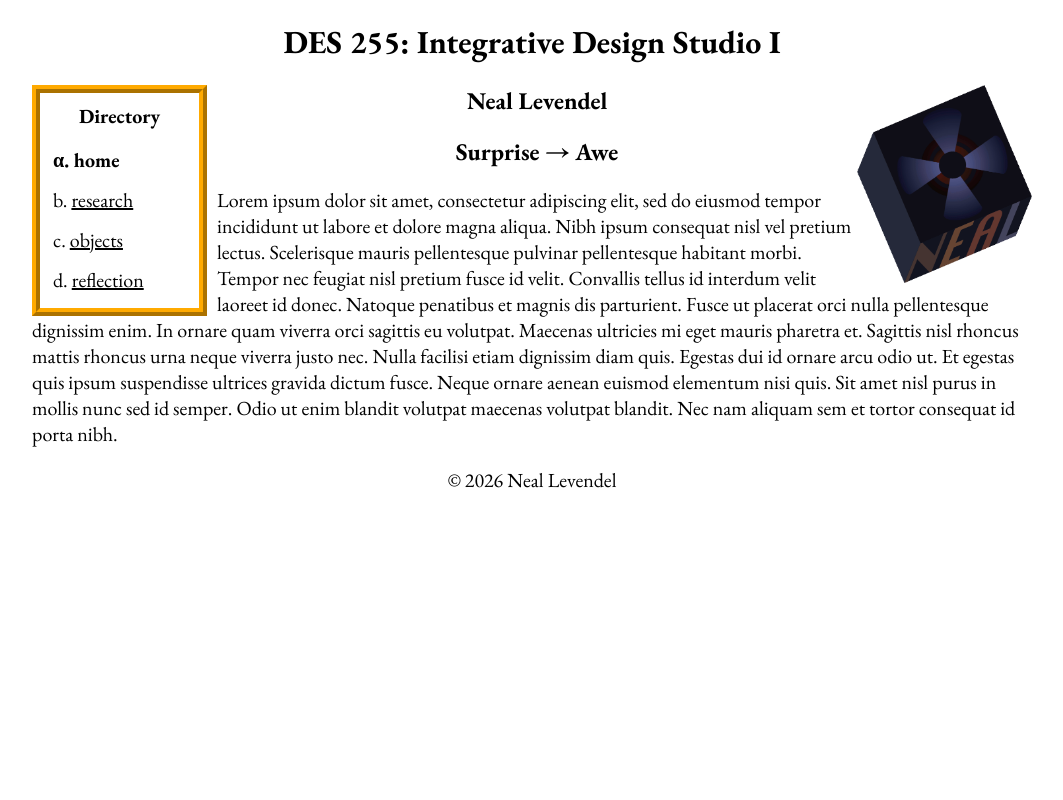
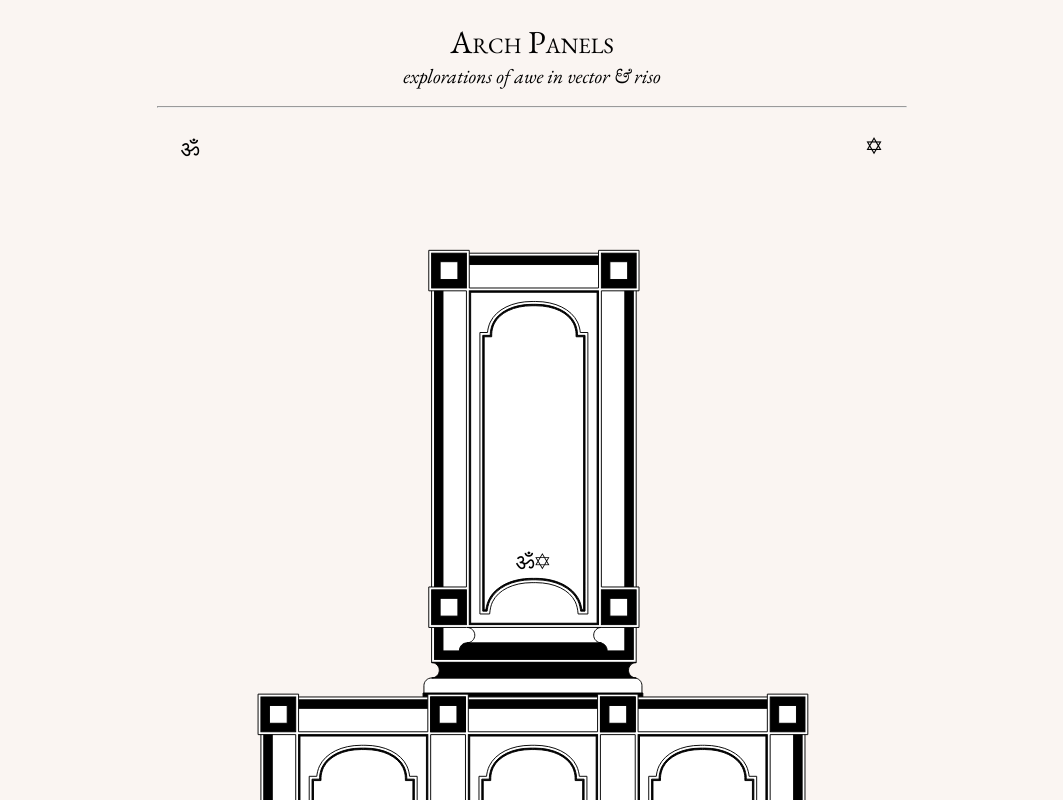
Before and after one commit to NealMarcLevendel/DES255_Website_Tests, a plain HTML site: page portfolio/index.html in a window 1280 px wide. Shown: the top 800 px of the page, without its empty margins (108-1171 px from the left). Drawn offline with nearby package versions, Linux system fonts and the light colour scheme.

Commit message:
arch panel redesign

```diff
--- a/portfolio/index.html
+++ b/portfolio/index.html
@@ -12,36 +12,16 @@
         <meta name="viewport" content="width=device-width, initial-scale=1.0">
     </head>
     <body>
-        <h1>DES 255: Integrative Design Studio I</h1>
-        <table class="menu">
-            <div class="menu_contents">
-                <tr>
-                    <th>Directory</th>
-                </tr>
-                <tr><td>
-                    <li class="selected">
-                        <span class="selected">home</span>
-                    </li>
-                    <li>
-                        <a href="research.html">research</a>
-                    </li>
-                    <li>
-                        <a href="objects.html">objects</a>
-                    </li>
-                    <li>
-                        <a href="reflection.html">reflection</a>
-                    </li>
-                </td></tr>
-            </div>
+        <h1>Arch Panels</h1>
+        <h2>explorations of awe in vector & riso</h2>
+        <hr>
+        <img src="img/11x17.svg" alt="basketarch">
+
+        <table>
+            <p class="descr">Lorem ipsum dolor sit amet, consectetur adipiscing elit. Sed do eiusmod tempor incididunt ut labore et dolore magna aliqua. Ut enim ad minim veniam, quis nostrud exercitation ullamco laboris nisi ut aliquip ex ea commodo consequat. Duis aute irure dolor in reprehenderit in voluptate velit esse cillum dolore eu fugiat nulla pariatur. Excepteur sint occaecat cupidatat non proident, sunt in culpa qui officia deserunt mollit anim id est laborum.</p>
         </table>
-
-        <img src="../img/index-quatre.gif" alt="logo">
-
-        <h2>Neal Levendel</h2>
-        <h2>Surprise → Awe</h2>
-        <!-- <h2>Statement</h2> -->
-        <p class="data">Lorem ipsum dolor sit amet, consectetur adipiscing elit, sed do eiusmod tempor incididunt ut labore et dolore magna aliqua. Nibh ipsum consequat nisl vel pretium lectus. Scelerisque mauris pellentesque pulvinar pellentesque habitant morbi. Tempor nec feugiat nisl pretium fusce id velit. Convallis tellus id interdum velit laoreet id donec. Natoque penatibus et magnis dis parturient. Fusce ut placerat orci nulla pellentesque dignissim enim. In ornare quam viverra orci sagittis eu volutpat. Maecenas ultricies mi eget mauris pharetra et. Sagittis nisl rhoncus mattis rhoncus urna neque viverra justo nec. Nulla facilisi etiam dignissim diam quis. Egestas dui id ornare arcu odio ut. Et egestas quis ipsum suspendisse ultrices gravida dictum fusce. Neque ornare aenean euismod elementum nisi quis. Sit amet nisl purus in mollis nunc sed id semper. Odio ut enim blandit volutpat maecenas volutpat blandit. Nec nam aliquam sem et tortor consequat id porta nibh.</p>
-
+        <hr>
+        <p class="fleuron">&#10086</p>
         <p class="copyright">&#169 2026 Neal Levendel</p>
     </body>
 </html>
--- a/portfolio/styles.css
+++ b/portfolio/styles.css
@@ -1,23 +1,53 @@
 
+.fleuron {
+    margin-bottom: 0;
+    text-align:center;
+
+    font-family: "EB Garamond", serif;
+    font-optical-sizing: auto;
+    font-weight: normal;
+    font-style: normal;
+    font-size: 24px;
+}
+.descr {
+    font-size: 16px;
+    font-weight: 400;
+}
 th {
     text-align: center;
 }
 body {
-    max-width: 1000px;
+    max-width: 750px;
     margin: 0 auto;
     padding: 0 20px;
+    background-color: #FAF5F2;/*F3F2FA;*/
+}
+hr {
+    /* max-width: 175px; */
+    border-top: 3px single black;
 }
 img {
-    float: right;
-    width: 175px;
+    display: block;
+    margin-left: auto;
+    margin-right: auto;
+    /* max-width: 250px; */
 }
 h1 {
     text-align: center;
     font-family: "EB Garamond", serif;
+    font-weight: 400;
+    font-variant: small-caps;
+    margin-bottom: 0px;
 }
 h2 {
+    margin-top: 0px;
+    /* margin-bottom: 0px; */
     text-align: center;
     font-family: "EB Garamond", serif;
+    font-style: italic;
+    font-weight: 400;
+    font-size: 20px;
+
 }
 p.data {
     font-family: "EB Garamond", serif;
@@ -66,7 +96,7 @@ li {
     font-optical-sizing: auto;
     font-weight: normal;
     font-style: normal;
-    font-size: 20px;
+    font-size: 16px;
 }
 
 li.selected {
```
Also changed, not shown: portfolio/img/11x17.svg (added).
